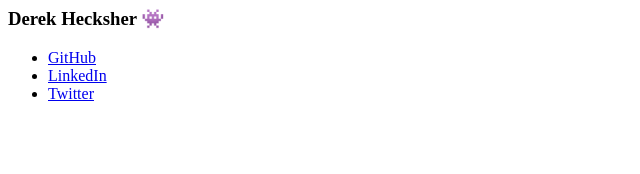
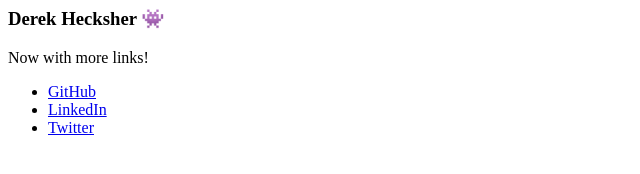
Before and after one commit to derekhecksher/derekhecksher.github.io, a plain HTML site: page index.html in a window 1280 px wide. Shown: the whole page, without its empty margins (0-640 px from the left). Drawn offline with Linux system fonts and the light colour scheme.

Commit message:
Update index.html

```diff
--- a/index.html
+++ b/index.html
@@ -1,4 +1,5 @@
 <h3>Derek Hecksher 👾</h3>
+Now with more links!
 <ul>
 <li><a href="https://github.com/derekhecksher">GitHub</a></li>
 <li><a href="https://www.linkedin.com/in/derek-hecksher/">LinkedIn</a></li>
```
